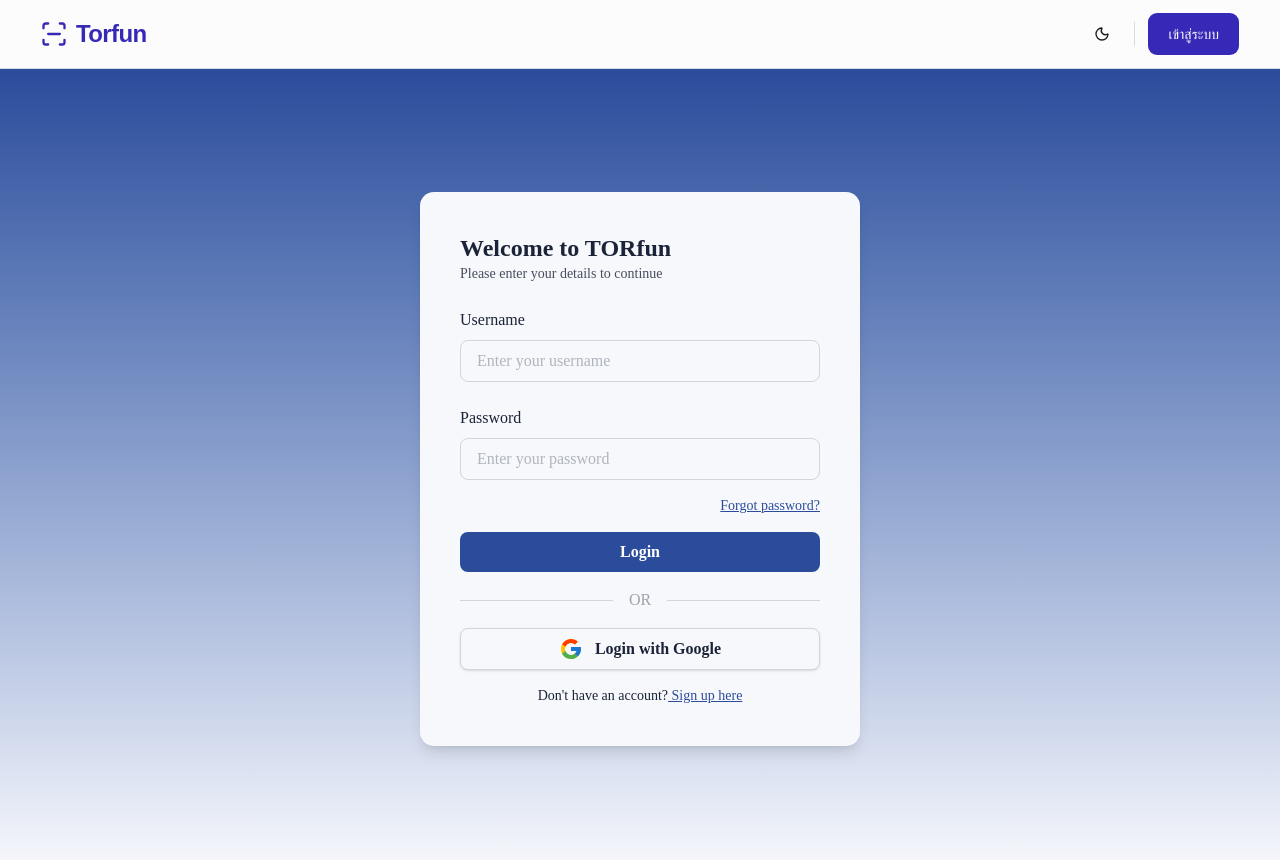
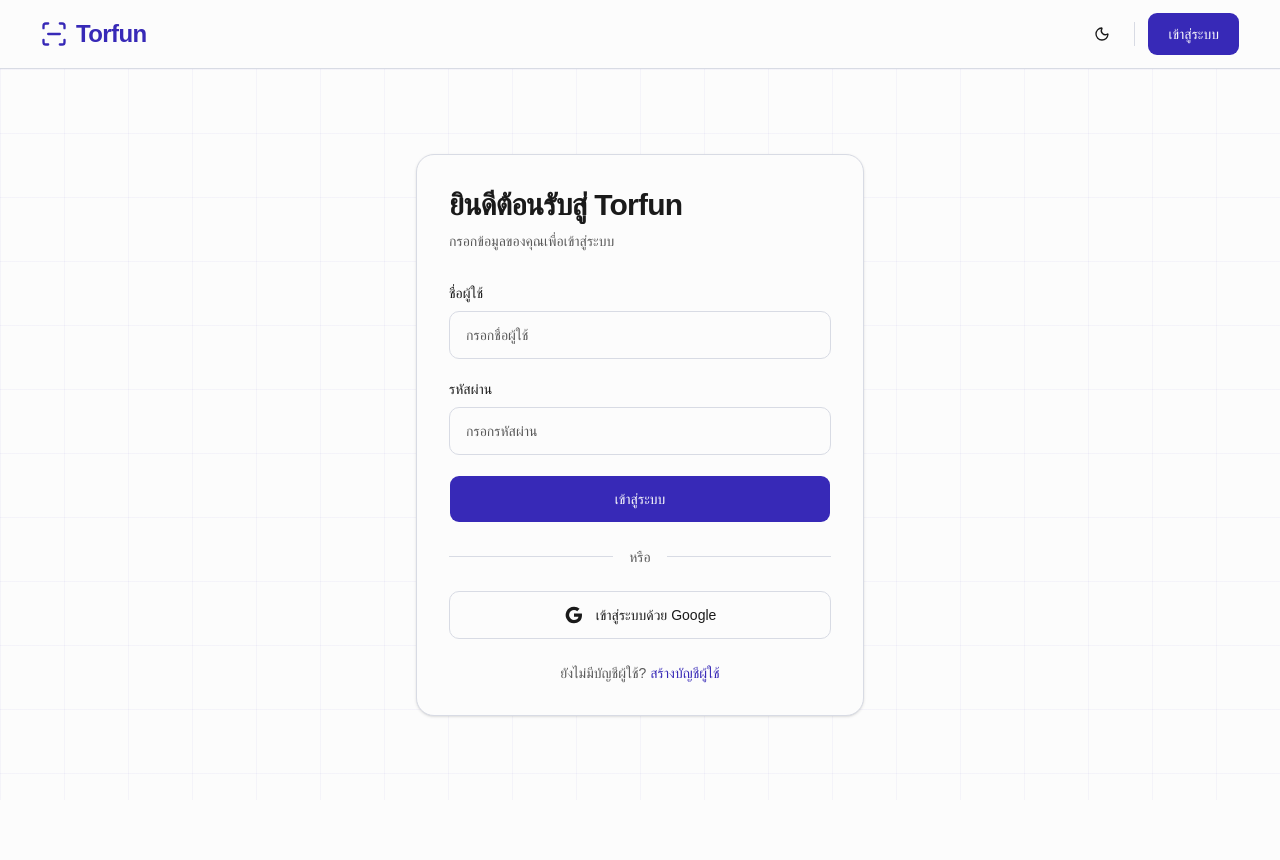
Before and after one commit to uzimpp/torfun, a Next.js app in the folder apps/web/: page /login in a window 1280 px wide. Shown: the top 860 px of the page. After the commit the page ends 800 px from the top, so only its background shows below. Built offline with nearby package versions, Linux system fonts and the light colour scheme; no server answers; a web font is replaced by a local one.

Commit message:
fix: page redeign

```diff
--- a/apps/web/src/app/login/page.tsx
+++ b/apps/web/src/app/login/page.tsx
@@ -1,61 +1,152 @@
+'use client';
 
+import { type FormEvent, useState } from 'react';
+import { useRouter } from 'next/navigation';
+import Link from 'next/link';
+import { Button } from '@/components/ui/button';
+import { Input } from '@/components/ui/input';
+import { Label } from '@/components/ui/label';
+
+import { api_url as apiUrl } from '@/lib/config';
 
 export default function LoginPage() {
-    return (
-        // background
-        <div className="flex items-center justify-center w-full min-h-screen bg-gradient-to-b from-[#2B4C9B] to-[#F7F8FC]">
+  const router = useRouter();
 
-            {/* Form */}
-            <main className="flex flex-col justify-center bg-[#F7F8FC] w-auto h-auto p-10 rounded-xl shadow-lg">
+  const [username, setUsername] = useState('');
+  const [password, setPassword] = useState('');
+  const [error, setError] = useState('');
+  const [loading, setLoading] = useState(false);
 
-                {/* Welcome Message */}
-                <div className="mb-6">
-                    <h1 className="font-[Sarabun] font-bold text-2xl text-[#1B2338] text-left">Welcome to TORfun</h1>
-                    <p className="font-[Sarabun] text-sm text-[#1B2338] text-left opacity-80">Please enter your details to continue</p>
-                </div>
+  async function handleSubmit(event: FormEvent<HTMLFormElement>) {
+    event.preventDefault();
 
-                {/* Login Form */}
-                <div className="flex flex-col gap-2">
-                    {/* Username */}
-                    <label htmlFor="username" className="font-[Sarabun] text-[#1B2338] text-left">Username</label>
-                    <input id="username" type="text" placeholder="Enter your username"
-                            className="border border-gray-300 rounded-md px-4 py-2 text-gray-500 w-90 font-[Sarabun] text-[#1B2338] mb-4"
-                    ></input>
+    setError('');
+    setLoading(true);
 
-                    {/* Password */}
-                    <label htmlFor="password" className="font-[Sarabun] text-[#1B2338] text-left">Password</label>
-                    <input id="password" type="password" placeholder="Enter your password"
-                            className="border border-gray-300 rounded-md px-4 py-2 text-gray-500 w-90 font-[Sarabun] text-[#1B2338]"
-                    ></input>
-                    <a href="#" className="underline font-[Sarabun] text-sm text-[#2B4C9B] text-right my-2">Forgot password?</a>
+    try {
+      const response = await fetch(`${apiUrl}/api/auth/login`, {
+        method: 'POST',
+        credentials: 'include',
+        headers: {
+          'Content-Type': 'application/json',
+        },
+        body: JSON.stringify({
+          username,
+          password,
+        }),
+      });
 
-                    {/* Login Button */}
-                    <button className="bg-[#2B4C9B] font-bold font-[Sarabun] text-white py-2 rounded-md
-                                    hover:bg-[#1B2338] transition-colors duration-200">Login</button>
-                </div>
+      const data = await response.json();
 
-                {/* -- OR -- */}
-                <div className="flex items-center my-4">
-                    <hr className="flex-1 border-gray-300"/>
-                    <span className="font-[Sarabun] text-[#1B2338] opacity-40 mx-4 ">OR</span>
-                    <hr className="flex-1 border-gray-300"/>
-                </div>
+      if (!response.ok) {
+        setError(data.message ?? 'เข้าสู่ระบบไม่สำเร็จ');
+        return;
+      }
 
-                {/* Google Login */}
-                <div className="flex flex-col items-center">
+      router.push('/dashboard');
+      router.refresh();
+    } catch {
+      setError('เชื่อมต่อเซิร์ฟเวอร์ไม่ได้');
+    } finally {
+      setLoading(false);
+    }
+  }
 
-                    <button className="flex items-center justify-center w-90 bg-[#F7F8FC] font-bold font-[Sarabun] text-[#1B2338] py-2 rounded-md border border-gray-300 shadow gap-3
-                                    hover:bg-gray-200 transition-colors duration-200">
-                        {/* Google Logo */}
-                        <img src="/icons/google.svg" alt="Google" className="w-6 h-6"/>
-                    Login with Google</button>
+  return (
+    <main className="landing-grid bg-background flex flex-1 items-center justify-center px-6 py-10">
+      <div className="bg-card border-border w-full max-w-md rounded-2xl border p-8 shadow-sm">
+        <div className="mb-8">
+          <h1 className="text-foreground text-3xl font-semibold tracking-tight">
+            ยินดีต้อนรับสู่ Torfun
+          </h1>
 
-                    <span className="font-[Sarabun] text-sm text-[#1B2338] mt-4">
-                        Don&apos;t have an account?
-                        <a href="/signup" className="underline font-[Sarabun] text-sm text-[#2B4C9B]"> Sign up here</a>
-                    </span>
-                </div>
-            </main>
+          <p className="text-muted-foreground mt-2 text-sm">กรอกข้อมูลของคุณเพื่อเข้าสู่ระบบ</p>
         </div>
-    );
+
+        <form onSubmit={handleSubmit} className="space-y-5">
+          <div>
+            <Label htmlFor="username" className="text-foreground mb-2 block text-sm font-medium">
+              ชื่อผู้ใช้
+            </Label>
+
+            <Input
+              id="username"
+              type="text"
+              value={username}
+              onChange={(event) => setUsername(event.target.value)}
+              required
+              className="border-border focus:border-ring focus:ring-ring/30 min-h-12 w-full rounded-lg border px-4 py-3 transition outline-none focus:ring-2"
+              placeholder="กรอกชื่อผู้ใช้"
+            />
+          </div>
+
+          <div>
+            <Label htmlFor="password" className="text-foreground mb-2 block text-sm font-medium">
+              รหัสผ่าน
+            </Label>
+
+            <Input
+              id="password"
+              type="password"
+              value={password}
+              onChange={(event) => setPassword(event.target.value)}
+              required
+              className="border-border focus:border-ring focus:ring-ring/30 min-h-12 w-full rounded-lg border px-4 py-3 transition outline-none focus:ring-2"
+              placeholder="กรอกรหัสผ่าน"
+            />
+          </div>
+
+          {error && (
+            <div
+              role="alert"
+              className="bg-destructive/10 text-destructive rounded-lg px-4 py-3 text-sm"
+            >
+              {error}
+            </div>
+          )}
+
+          <Button
+            type="submit"
+            disabled={loading}
+            className="bg-primary text-primary-foreground hover:bg-primary/90 min-h-12 w-full rounded-lg px-4 py-3 font-medium transition disabled:cursor-not-allowed disabled:opacity-50"
+          >
+            {loading ? 'กำลังเข้าสู่ระบบ…' : 'เข้าสู่ระบบ'}
+          </Button>
+        </form>
+
+        <div className="my-6 flex items-center gap-4">
+          <div className="bg-border h-px flex-1" />
+          <span className="text-muted-foreground text-sm">หรือ</span>
+          <div className="bg-border h-px flex-1" />
+        </div>
+
+        <Button
+          type="button"
+          onClick={() => {
+            window.location.assign(new URL('/api/auth/google', apiUrl).toString());
+          }}
+          variant="outline"
+          className="border-border hover:bg-muted min-h-12 w-full gap-3 rounded-lg px-4 py-3 font-medium transition"
+        >
+          <svg
+            aria-hidden="true"
+            focusable="false"
+            viewBox="0 0 24 24"
+            className="size-5"
+            fill="currentColor"
+          >
+            <path d="M21.6 12.23c0-.71-.06-1.39-.18-2.05H12v3.88h5.38a4.6 4.6 0 0 1-2 3.02v2.51h3.24c1.9-1.75 2.98-4.33 2.98-7.36ZM12 22c2.7 0 4.96-.9 6.62-2.41l-3.24-2.51c-.9.6-2.04.96-3.38.96-2.6 0-4.8-1.76-5.59-4.12H3.07v2.59A10 10 0 0 0 12 22ZM6.41 13.92a6 6 0 0 1 0-3.84V7.49H3.07a10 10 0 0 0 0 9.02l3.34-2.59ZM12 5.96c1.47 0 2.79.51 3.83 1.51l2.87-2.87A9.6 9.6 0 0 0 12 2a10 10 0 0 0-8.93 5.49l3.34 2.59C7.2 7.72 9.4 5.96 12 5.96Z" />
+          </svg>
+          เข้าสู่ระบบด้วย Google
+        </Button>
+
+        <p className="text-muted-foreground mt-6 text-center text-sm">
+          ยังไม่มีบัญชีผู้ใช้?{' '}
+          <Link href="/register" className="text-primary font-medium hover:underline">
+            สร้างบัญชีผู้ใช้
+          </Link>
+        </p>
+      </div>
+    </main>
+  );
 }
--- a/apps/web/src/app/signup/page.tsx
+++ b/apps/web/src/app/signup/page.tsx
@@ -1,65 +1,10 @@
+import { redirect } from 'next/navigation';
+
+/**
+ * `/signup` is an alias kept for links written before `/register` was the one
+ * registration route. Self-registration has a single form, because it also
+ * claims a Company (ADR 0008) — a second one would drift from it.
+ */
 export default function SignupPage() {
-    return (
-        // background
-        <div className="flex items-center justify-center w-full min-h-screen bg-gradient-to-b from-[#2B4C9B] to-[#F7F8FC]">
-
-            {/* Form */}
-                <main className="flex flex-col justify-center bg-[#F7F8FC] w-auto h-auto p-10 rounded-xl shadow-lg">
-
-                    {/* Create Account Message */}
-                    <div className="mb-6">
-                        <h1 className="font-[Sarabun] font-bold text-2xl text-[#1B2338] text-left">Create an account</h1>
-                        <p className="font-[Sarabun] text-sm text-[#1B2338] text-left opacity-80">Please enter your details to create an account</p>
-                    </div>
-
-                    {/* Signup Form */}
-                    <div className="flex flex-col gap-2">
-                        {/* Email */}
-                        <label htmlFor="email" className="font-[Sarabun] text-[#1B2338] text-left">Email</label>
-                        <input id="email" type="email" placeholder="Enter your email"
-                                className="border border-gray-300 rounded-md px-4 py-2 text-gray-500 w-90 font-[Sarabun] text-[#1B2338] mb-4"
-                        ></input>
-
-                        {/* Username */}
-                        <label htmlFor="username" className="font-[Sarabun] text-[#1B2338] text-left">Username</label>
-                        <input id="username" type="text" placeholder="Enter your username"
-                                className="border border-gray-300 rounded-md px-4 py-2 text-gray-500 w-90 font-[Sarabun] text-[#1B2338] mb-4"
-                        ></input>
-
-                        {/* Password */}
-                        <label htmlFor="password" className="font-[Sarabun] text-[#1B2338] text-left">Password</label>
-                        <input id="password" type="password" placeholder="Enter your password"
-                                className="border border-gray-300 rounded-md px-4 py-2 text-gray-500 w-90 font-[Sarabun] text-[#1B2338]"
-                        ></input>
-
-                        {/* Signup Button */}
-                        <button className="bg-[#2B4C9B] font-bold font-[Sarabun] text-white py-2 rounded-md mt-6
-                                    hover:bg-[#1B2338] transition-colors duration-200">Sign up</button>
-                    </div>
-
-                    {/* -- OR -- */}
-                    <div className="flex items-center my-4">
-                        <hr className="flex-1 border-gray-300"/>
-                        <span className="font-[Sarabun] text-[#1B2338] opacity-40 mx-4 ">OR</span>
-                        <hr className="flex-1 border-gray-300"/>
-                    </div>
-
-                    {/* Google Signup */}
-                    <div className="flex flex-col items-center">
-
-                    <button className="flex items-center justify-center w-90 bg-[#F7F8FC] font-bold font-[Sarabun] text-[#1B2338] py-2 rounded-md border border-gray-300 shadow gap-3
-                                    hover:bg-gray-200 transition-colors duration-200">
-                        {/* Google Logo */}
-                        <img src="/icons/google.svg" alt="Google" className="w-6 h-6"/>
-                    Continue with Google</button>
-
-                    <span className="font-[Sarabun] text-sm text-[#1B2338] mt-4">
-                        Already have an account?
-                        <a href="/login" className="underline font-[Sarabun] text-sm text-[#2B4C9B]"> Log in here</a>
-                    </span>
-                    </div>
-                </main>
-
-        </div>
-    )
+  redirect('/register');
 }
```
Also changed, not shown: 1 other file (tests, documents, lock files or other folders).
